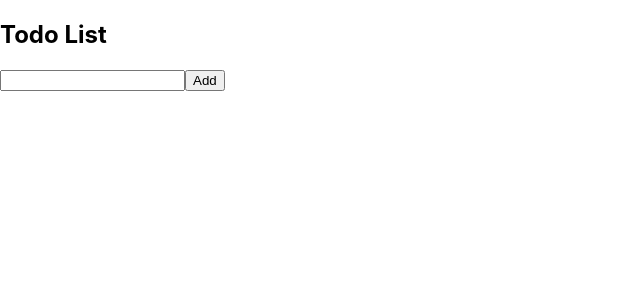
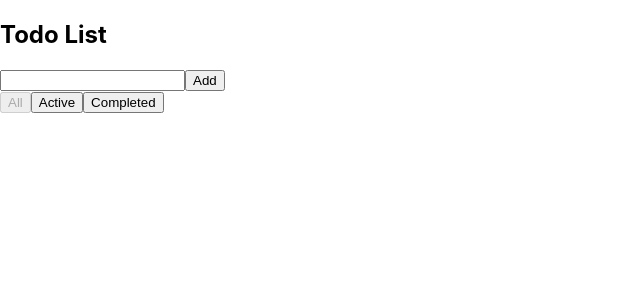
Before and after one commit to Emil431L/todo-list, a React (Create React App) app: page / in a window 1280 px wide. Shown: the top 300 px of the page, without its empty margins (0-640 px from the left). Built offline with nearby package versions, Linux system fonts and the light colour scheme.

Commit message:
Fix: remove duplicate export of FilterStatus enum

```diff
--- a/package.json
+++ b/package.json
@@ -8,10 +8,14 @@
     "@testing-library/jest-dom": "^6.6.3",
     "@testing-library/react": "^16.3.0",
     "@testing-library/user-event": "^13.5.0",
+    "@types/node": "^22.15.29",
+    "@types/react": "^19.1.6",
+    "@types/react-dom": "^19.1.5",
     "react": "^19.1.0",
     "react-dom": "^19.1.0",
     "react-redux": "^9.2.0",
     "react-scripts": "5.0.1",
+    "typescript": "^5.8.3",
     "web-vitals": "^2.1.4"
   },
   "scripts": {
--- a/src/App.tsx
+++ b/src/App.tsx
@@ -1,12 +1,26 @@
 import React from "react";
 import TodoInput from "./components/TodoInput";
 import TodoList from "./components/TodoList";
+import { useAppDispatch, useAppSelector } from "./store/hooks";
+import { setFilter, FilterStatus } from "./store/TodoSlice";
 
 const App = () => {
+  const dispatch = useAppDispatch();
+  const filter = useAppSelector((state) => state.todos.filter);
+
+  const handleFilterChange = (value: FilterStatus) => {
+    dispatch(setFilter(value));
+  };
+
   return (
     <div>
       <h2>Todo List</h2>
       <TodoInput />
+      <div>
+        <button onClick={() => handleFilterChange(FilterStatus.ALL)} disabled={filter === FilterStatus.ALL}>All</button>
+        <button onClick={() => handleFilterChange(FilterStatus.ACTIVE)} disabled={filter === FilterStatus.ACTIVE}>Active</button>
+        <button onClick={() => handleFilterChange(FilterStatus.COMPLETED)} disabled={filter === FilterStatus.COMPLETED}>Completed</button>
+      </div>
       <TodoList />
     </div>
   );
--- a/src/components/TodoList.tsx
+++ b/src/components/TodoList.tsx
@@ -1,11 +1,19 @@
 import React from "react";
 import TodoItem from "./TodoItem";
 import { useAppSelector } from '../store/hooks';
+import { FilterStatus } from "../store/TodoSlice";
 
 const TodoList = () => {
   const list = useAppSelector((state) => state.todos.list);
+  const filter = useAppSelector((state) => state.todos.filter);
 
-  const sortedList = [...list].sort(
+  const filteredList = list.filter((todo) => {
+    if (filter === FilterStatus.ACTIVE) return !todo.completed;
+    if (filter === FilterStatus.COMPLETED) return todo.completed;
+    return true;
+  });
+
+  const sortedList = [...filteredList].sort(
     (a, b) => new Date(b.createdAt).getTime() - new Date(a.createdAt).getTime()
   );
 
--- a/src/store/TodoSlice.ts
+++ b/src/store/TodoSlice.ts
@@ -1,4 +1,10 @@
 import { createSlice, nanoid, PayloadAction } from "@reduxjs/toolkit";
+
+export enum FilterStatus {
+  ALL = "all",
+  ACTIVE = "active",
+  COMPLETED = "completed",
+}
 
 export interface Todo {
   id: string,
@@ -11,7 +17,8 @@ interface TodoState {
   input: string,
   list: Todo[],
   isEditing: boolean,
-  currentId: string | null
+  currentId: string | null,
+  filter: FilterStatus
 }
 
 const initialState: TodoState = {
@@ -19,6 +26,7 @@ const initialState: TodoState = {
   list: [],
   isEditing: false,
   currentId: null,
+  filter: FilterStatus.ALL
 };
 
 const todoSlice = createSlice({
@@ -68,6 +76,9 @@ const todoSlice = createSlice({
         todo.completed = !todo.completed;
       }
     },
+    setFilter(state, action: PayloadAction<FilterStatus>) {
+      state.filter = action.payload;
+    }
   },
 });
 
@@ -78,5 +89,7 @@ export const {
   editTodo,
   updateTodo,
   toggleComplete,
+  setFilter
 } = todoSlice.actions;
+
 export default todoSlice.reducer;
```
Also changed, not shown: tsconfig.json (added, +22 -0 lines), lintrs/.eslintrc.json (deleted), 2 other files (tests, documents, lock files or other folders).
